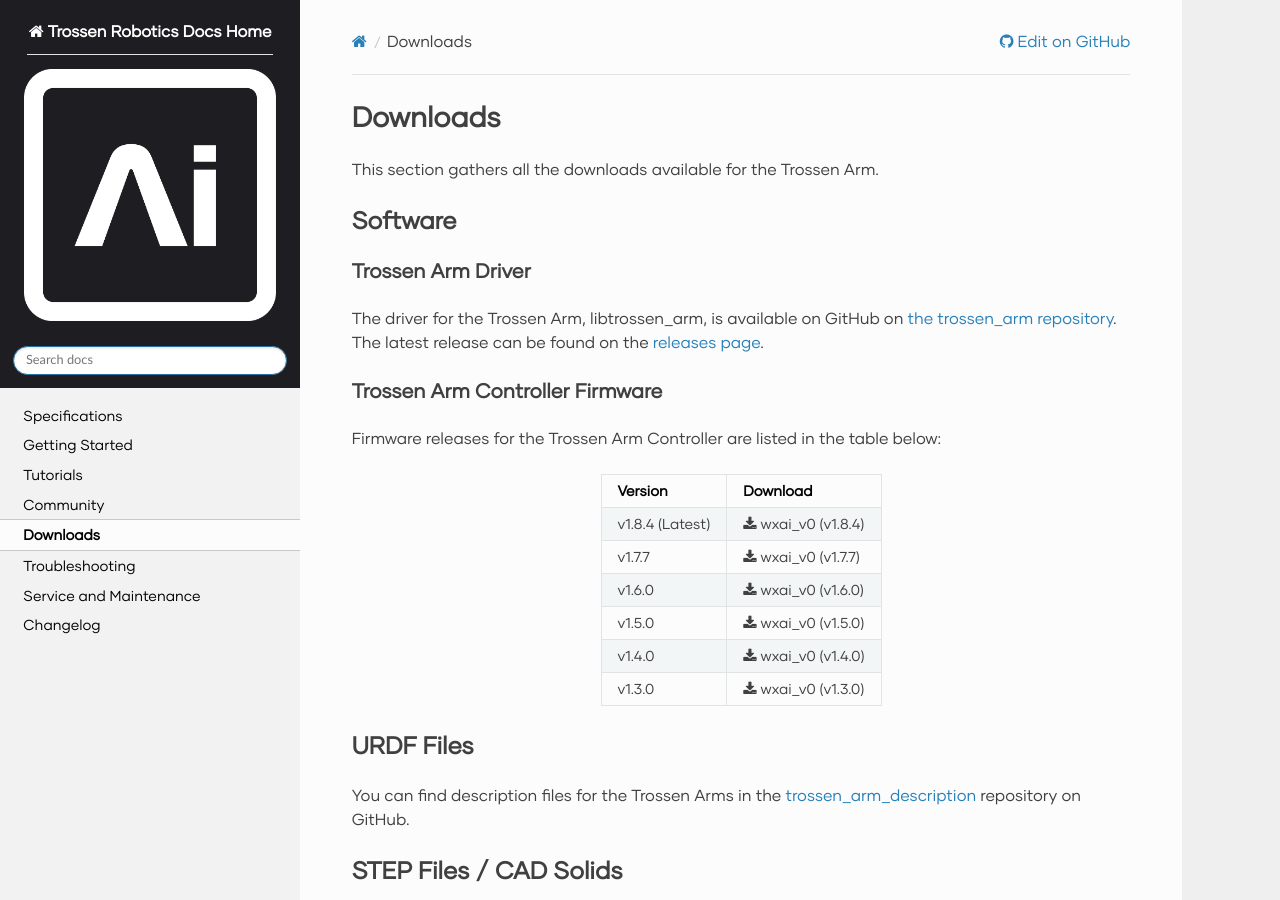
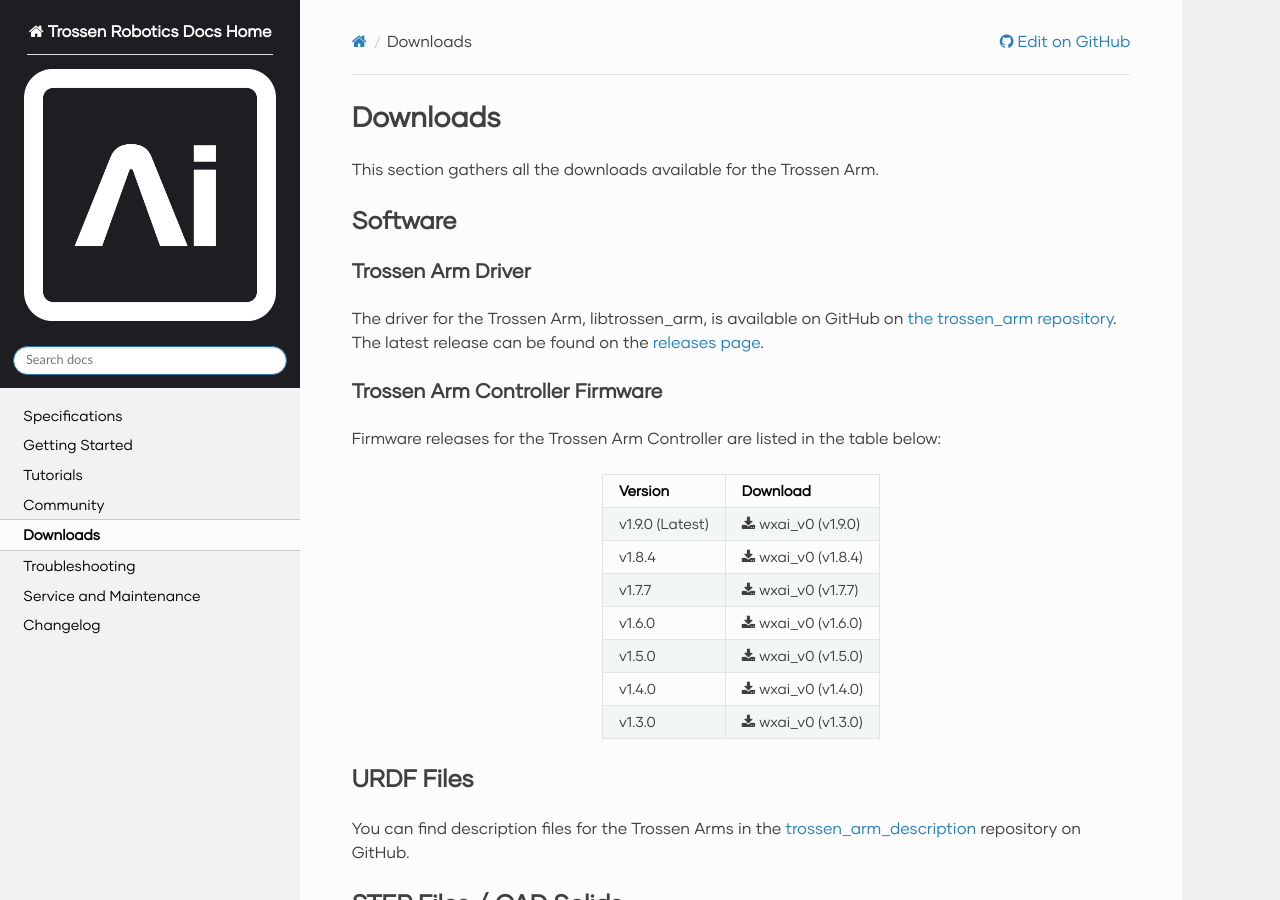
Before and after one commit to TrossenRobotics/trossen_arm, a Sphinx documentation site: the page built from docs/downloads.rst, in a window 1280 px wide and 900 px high. Built offline with Sphinx 7.4.7 and the Read the Docs theme 3.1.0, drawn with Linux system fonts in a browser that asks for light colours; some web fonts are replaced; pages that are not in the unit, such as notebooks, are missing from menus.

Commit message:
Add firmware v1.9.0

```diff
--- a/docs/downloads.rst
+++ b/docs/downloads.rst
@@ -27,7 +27,9 @@ Firmware releases for the Trossen Arm Controller are listed in the table below:
 
     * - Version
       - Download
-    * - v1.8.4 (Latest)
+    * - v1.9.0 (Latest)
+      - :download:`wxai_v0 (v1.9.0) </_static/downloads/arm_controller_firmware/wxai_v0/firmware-wxai_v0-v1.9.0.zip>`
+    * - v1.8.4
       - :download:`wxai_v0 (v1.8.4) </_static/downloads/arm_controller_firmware/wxai_v0/firmware-wxai_v0-v1.8.4.zip>`
     * - v1.7.7
       - :download:`wxai_v0 (v1.7.7) </_static/downloads/arm_controller_firmware/wxai_v0/firmware-wxai_v0-v1.7.7.zip>`
```
Also changed, not shown: 1 other file.
